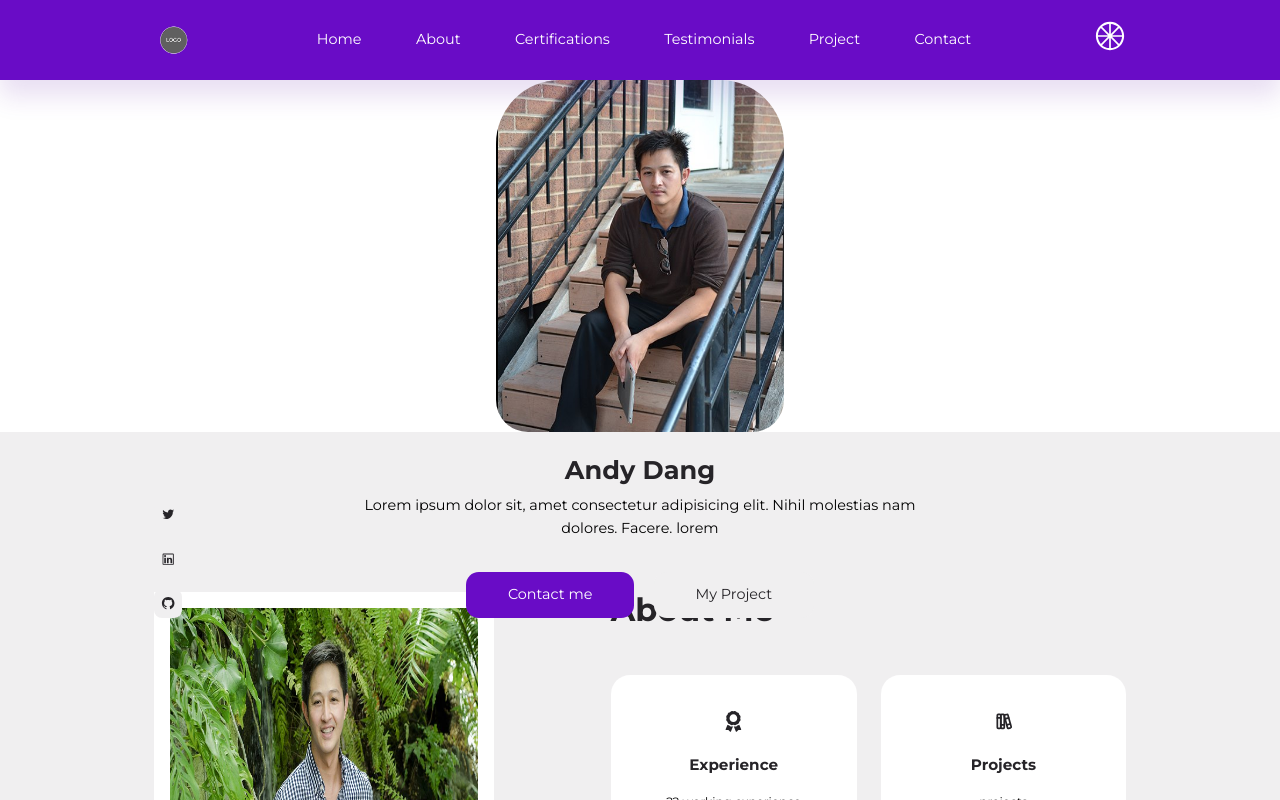
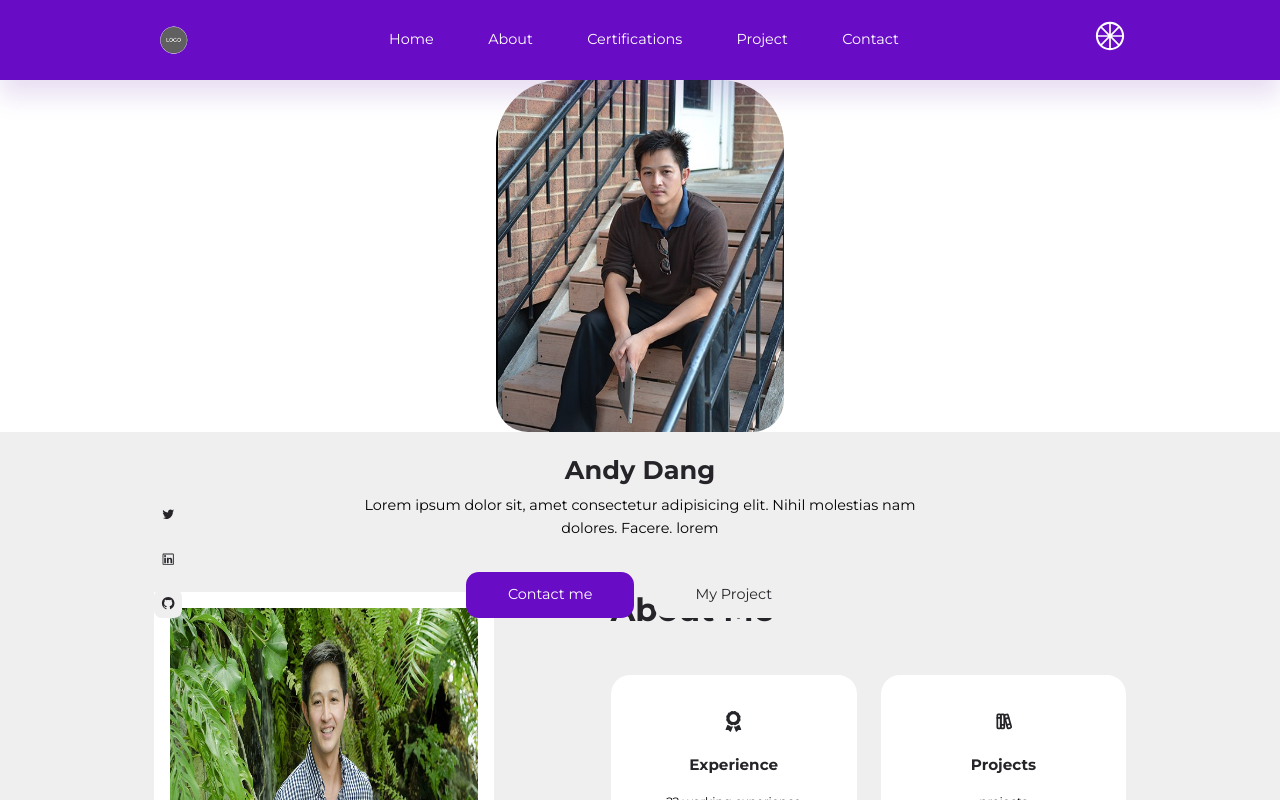
Before and after one commit to andydangit/ProfileV2, a React (Create React App) app: page / in a window 1280 px wide. Shown: the top 800 px of the page. Built offline with nearby package versions, Linux system fonts and the light colour scheme.

Commit message:
Delete: section of the page not needed

```diff
--- a/src/App.jsx
+++ b/src/App.jsx
@@ -3,7 +3,6 @@ import Header from "./sections/header/Header";
 import About from "./sections/about/About";
 import Certifications from "./sections/certifications/Certifications";
 import Portfolio from "./sections/portfolio/Portfolio";
-import Testimonials from "./sections/testimonials/Testimonials";
 import Faqs from "./sections/faq/Faqs";
 import Contact from "./sections/contact/Contact";
 import Footer from "./sections/footer/Footer";
@@ -17,8 +16,7 @@ const App = () => {
       <About />
       <Certifications />
       <Portfolio />
-      <Testimonials />
-      <Faqs />
+      {/* <Faqs /> */}
       <Contact />
       <Footer />
       <FloatingNav />
--- a/src/sections/navbar/data.js
+++ b/src/sections/navbar/data.js
@@ -2,9 +2,8 @@ const data = [
     {id: 1, link: '#', title: 'Home'},
     {id: 2, link: '#about', title: 'About'},
     {id: 3, link: '#cert', title: 'Certifications'},
-    {id: 4, link: '#testimonials', title: 'Testimonials'},
-    {id: 5, link: '#portfolio', title: 'Project'},
-    {id: 6, link: '#contact', title: 'Contact'},
+    {id: 4, link: '#portfolio', title: 'Project'},
+    {id: 5, link: '#contact', title: 'Contact'},
 
 ]
 
--- a/src/sections/testimonials/Testimonials.jsx
+++ /dev/null
@@ -1,9 +0,0 @@
-import './testimonials.css'
-
-function Testimonials() {
-  return (
-    <section id="testimonials"><h2>Testimonials</h2></section>
-  )
-}
-
-export default Testimonials
```
Also changed, not shown: src/sections/testimonials/testimonials.css (deleted).
